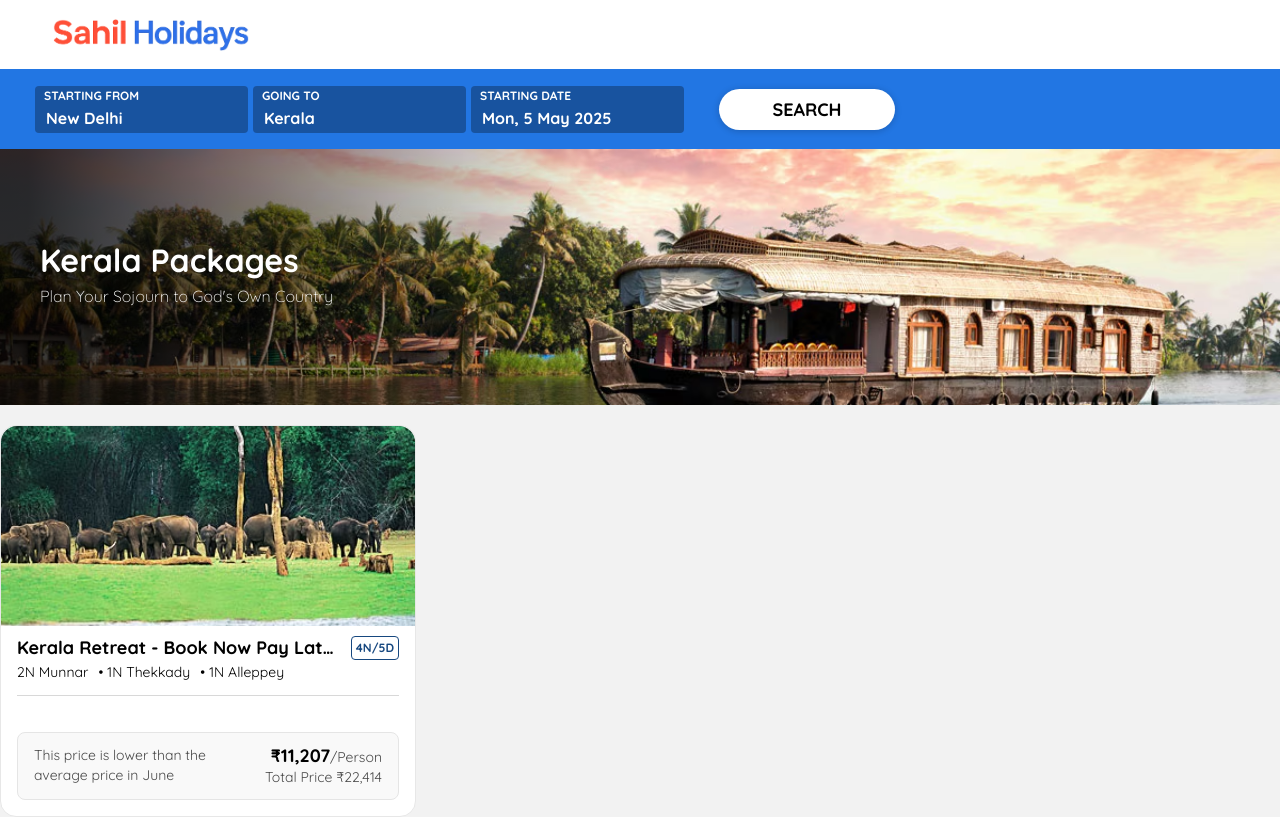
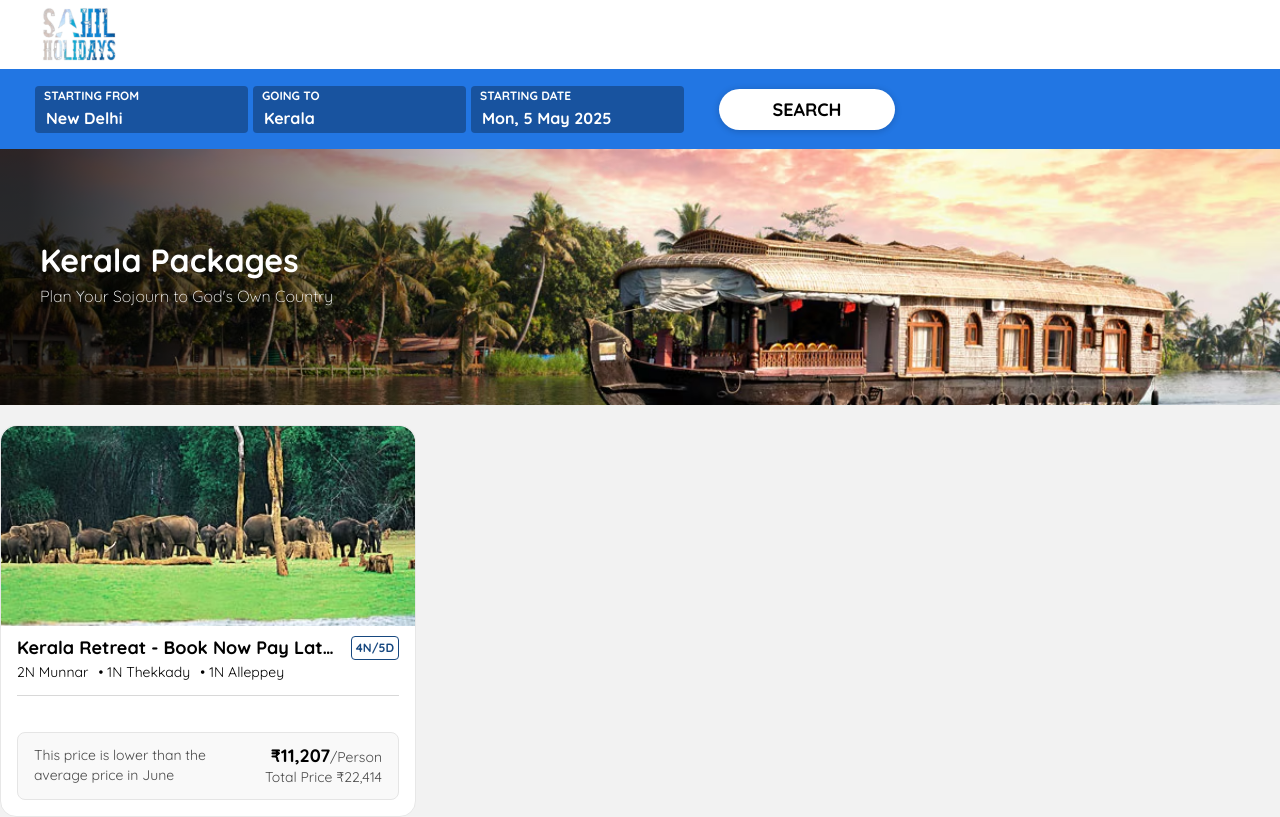
Before and after one commit to GreedyDeveloper/sahil-holidays, a React (Create React App) app: page /sahil-holidays/search in a window 1280 px wide. Built offline with nearby package versions, Linux system fonts and the light colour scheme.

Commit message:
Changed the logo

```diff
--- a/src/components/HeaderLogo.css
+++ b/src/components/HeaderLogo.css
@@ -13,8 +13,8 @@
 }
 
 .header-logo-img {
-  height: 32px;
-  width: 222px;
+  height: 56px;
+  width: 77px;
   object-fit: contain;
 }
 
--- a/src/components/HeaderLogo.js
+++ b/src/components/HeaderLogo.js
@@ -1,6 +1,6 @@
 import React from 'react';
 import './HeaderLogo.css';
-import logo from 'assets/sahil-holidays-logo.png';
+import logo from 'assets/logo.png';
 
 const HeaderLogo = () => {
   return (
```
Also changed, not shown: src/assets/logo.png (added).
